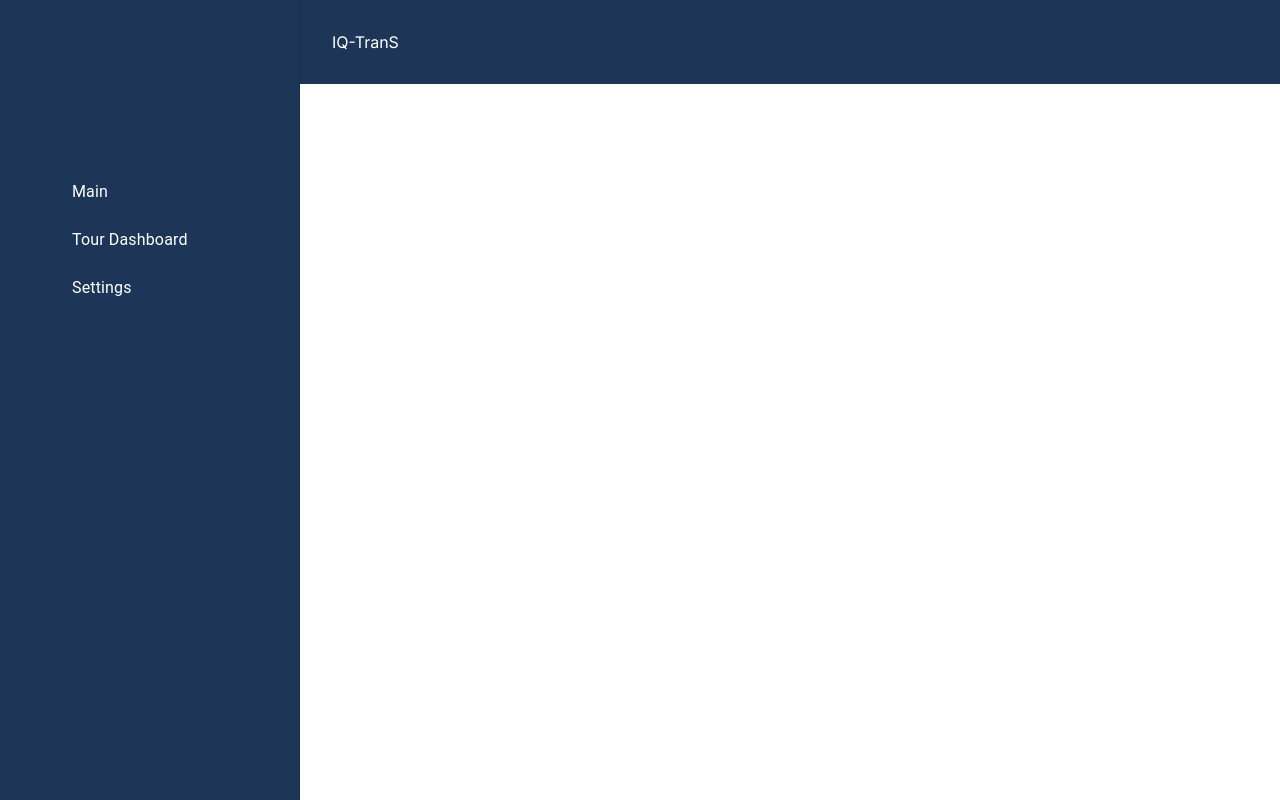
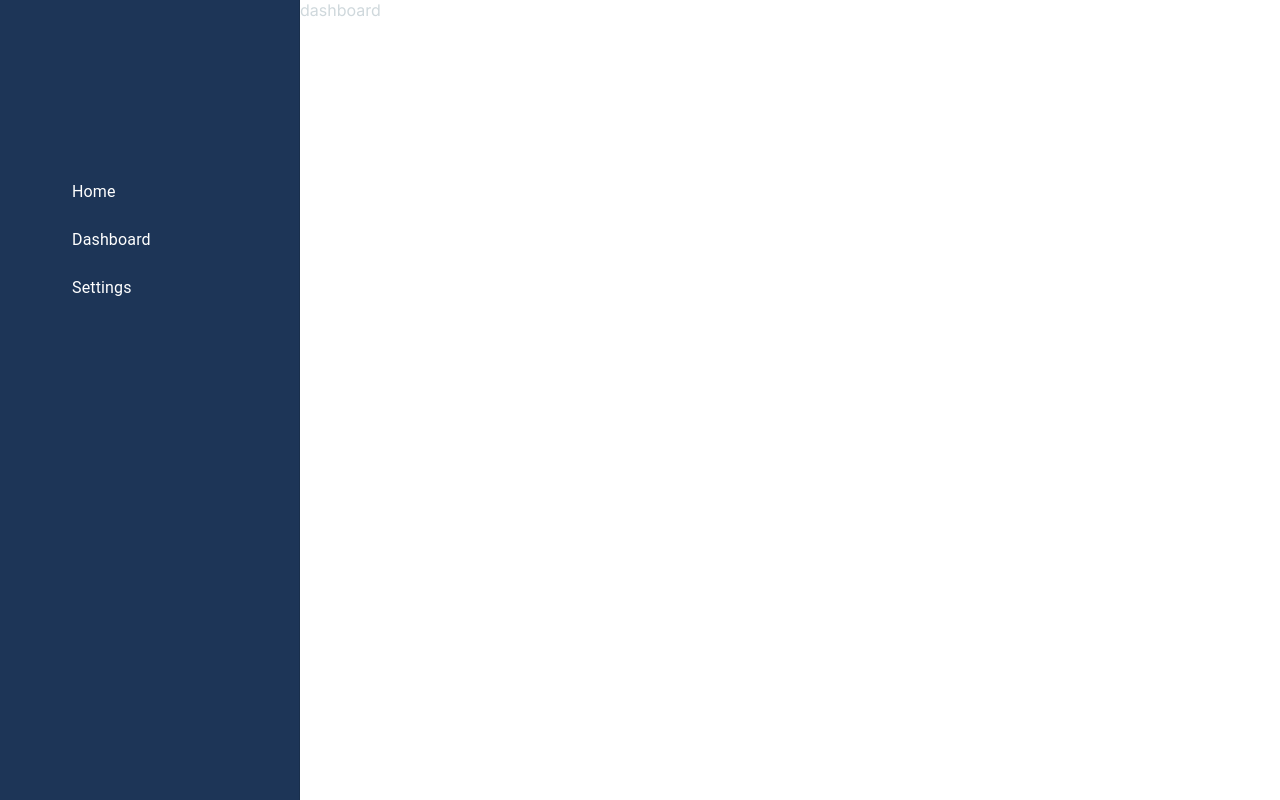
Before and after one commit to sxmxn/master-thesis, a React (Create React App) app: page /dashboard in a window 1280 px wide. Built offline with nearby package versions, Linux system fonts and the light colour scheme; some icons are missing; what styled-bootstrap-grid would draw is missing.

Commit message:
Add react router

```diff
--- a/package.json
+++ b/package.json
@@ -14,6 +14,7 @@
     "prop-types": "^15.8.1",
     "react": "^18.1.0",
     "react-dom": "^18.1.0",
+    "react-router-dom": "^6.3.0",
     "react-scripts": "5.0.1",
     "styled-bootstrap-grid": "^3.1.2",
     "styled-components": "^5.3.5",
--- a/src/App.js
+++ b/src/App.js
@@ -1,20 +1,23 @@
 import styled from 'styled-components';
-import React, { Fragment } from 'react';
-import PageContainer from 'components/PageContainer';
-
-const Box = styled.div`
-  background: ${({ theme }) => theme.palette.background.dark};
-  padding: 2rem;
-  color: ${({ theme }) => theme.palette.text.main};
-`;
+import React from 'react';
+import { BrowserRouter, Routes, Route } from 'react-router-dom';
+import PrivateRoutes from 'components/Auth/PrivateRoutes';
 
 function App() {
   return (
-    <Fragment>
-      <PageContainer>
-        <Box>IQ-TranS</Box>
-      </PageContainer>
-    </Fragment>
+    <BrowserRouter>
+      <Routes>
+        <Route path="/login" element={<div>login</div>} />
+        <Route path="/" element={<PrivateRoutes />}>
+          <Route path="home" element={<div>home</div>} />
+          <Route path="dashboard">
+            <Route path="" element={<div>dashboard</div>} />
+            <Route path=":tourId" element={<div>tourId</div>} />
+          </Route>
+          <Route path="settings" element={<div>settings</div>} />
+        </Route>
+      </Routes>
+    </BrowserRouter>
   );
 }
 
--- /dev/null
+++ b/src/components/Auth/PrivateRoutes/index.js
@@ -0,0 +1,24 @@
+import React from 'react';
+import PageContainer from 'components/PageContainer';
+import { Navigate, useLocation, Outlet } from 'react-router-dom';
+
+//Todo add authentication
+const IS_AUTHENTICATED = true;
+
+const PrivateRoutes = () => {
+  const { pathname, search } = useLocation();
+
+  if (IS_AUTHENTICATED && pathname === '/') {
+    return <Navigate to={'/dashboard'} />;
+  }
+
+  return IS_AUTHENTICATED ? (
+    <PageContainer>
+      <Outlet />
+    </PageContainer>
+  ) : (
+    <Navigate to={'/login'} />
+  );
+};
+
+export default PrivateRoutes;
--- a/src/components/Drawer/index.js
+++ b/src/components/Drawer/index.js
@@ -8,14 +8,17 @@ import {
   ListItemIcon,
   ListItemText,
 } from '@mui/material';
-import { Truck } from '@styled-icons/bootstrap/Truck';
 import { Truck as Logo } from '@styled-icons/boxicons-solid/Truck';
 import { useTheme } from 'styled-components';
+import { useMenuItems } from 'hooks';
+import { useNavigate } from 'react-router';
 
 const DRAWER_WIDTH = 300;
 
 const Drawer = props => {
   const { palette } = useTheme();
+  const { menuItems } = useMenuItems();
+  const navigate = useNavigate();
 
   return (
     <MuiDrawer
@@ -37,16 +40,19 @@ const Drawer = props => {
         <Logo size={80} />
       </Box>
       <List>
-        {['Main', 'Tour Dashboard', 'Settings'].map((text, index) => (
-          <ListItem key={text} disablePadding>
+        {menuItems.map(({ text, url, icon }, index) => {
+          const Icon = icon;
+          return (
+            <ListItem key={text} disablePadding onClick={() => navigate(url)}>
               <ListItemButton>
                 <ListItemIcon>
-                <Truck size={20} color={palette.text.main} />
+                  <Icon size={20} color={palette.text.main} />
                 </ListItemIcon>
                 <ListItemText primary={text} />
               </ListItemButton>
             </ListItem>
-        ))}
+          );
+        })}
       </List>
     </MuiDrawer>
   );
--- /dev/null
+++ b/src/hooks/index.js
@@ -0,0 +1,3 @@
+import useMenuItems from './useMenuItems';
+
+export { useMenuItems };
--- /dev/null
+++ b/src/hooks/useMenuItems.js
@@ -0,0 +1,25 @@
+import { Compass, ClockHistory, Gear } from '@styled-icons/bootstrap';
+
+const MENU = [
+  {
+    text: 'Home',
+    icon: Compass,
+    url: '/home',
+  },
+  {
+    text: 'Dashboard',
+    icon: ClockHistory,
+    url: '/dashboard',
+  },
+  {
+    text: 'Settings',
+    icon: Gear,
+    url: '/settings',
+  },
+];
+
+const useMenuItems = () => {
+  return { menuItems: MENU };
+};
+
+export default useMenuItems;
```
Also changed, not shown: 1 other file (tests, documents, lock files or other folders). Lines whose indentation alone changed are shown as unchanged.
